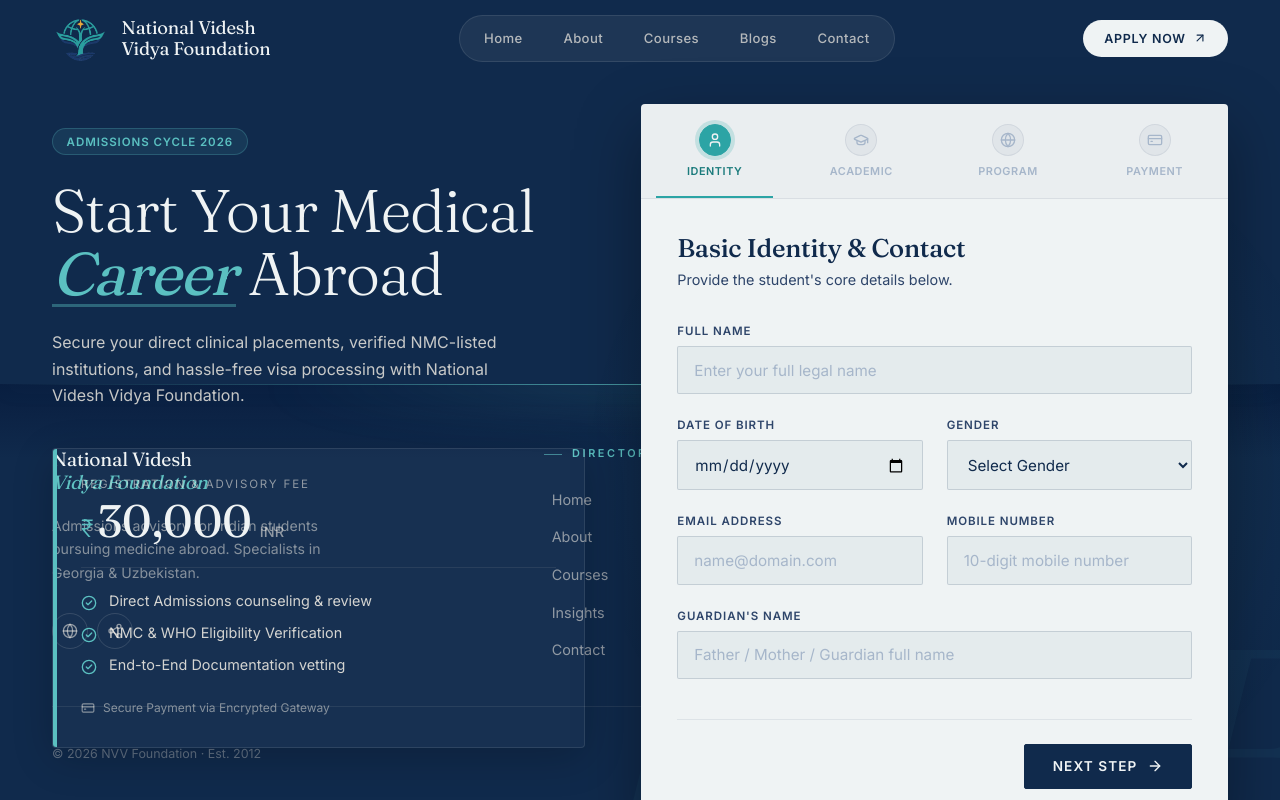
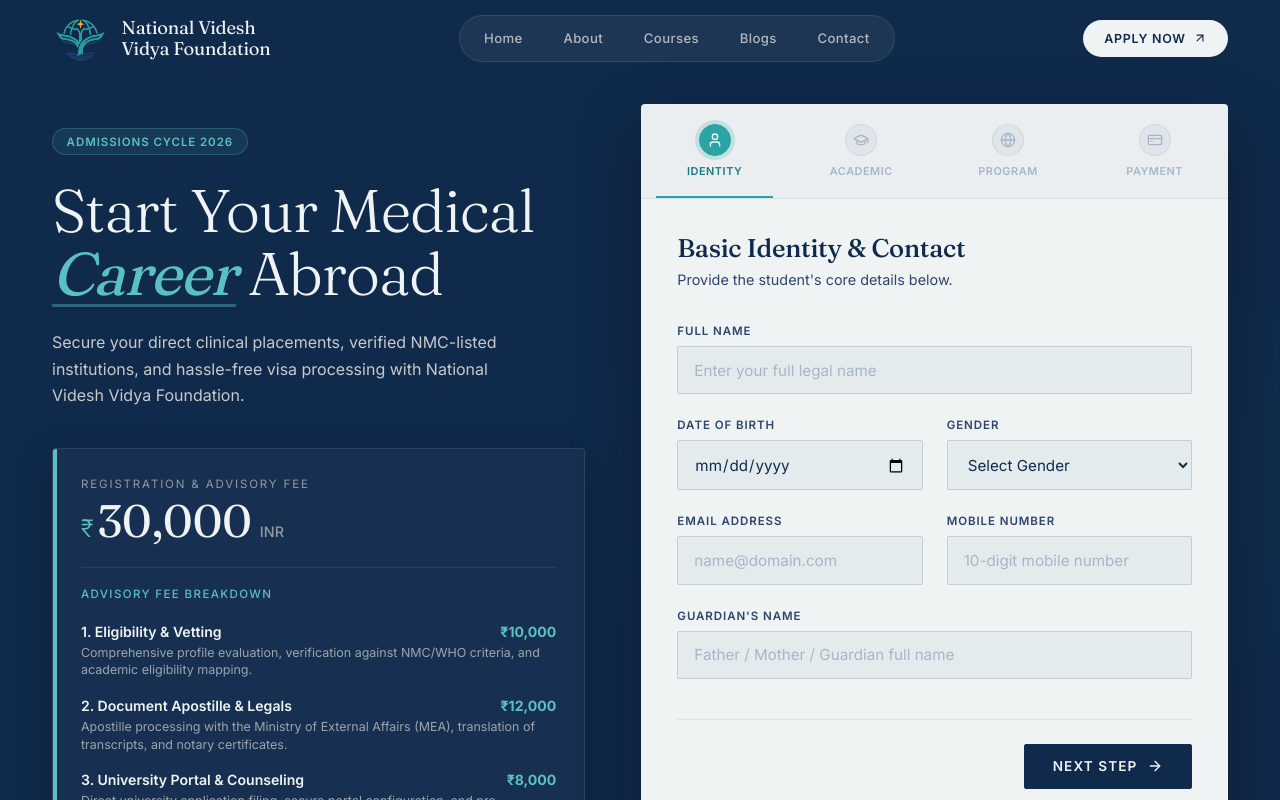
Before and after one commit to yashx420/nvvfoundation, a Next.js app: page /apply in a window 1280 px wide. Shown: the top 800 px of the page. Built offline with nearby package versions, Linux system fonts and the light colour scheme.

Commit message:
Remove price from Hero CTA, resolve apply page footer overlap, and add transparent advisory fee breakdown

```diff
--- a/src/app/apply/apply.module.css
+++ b/src/app/apply/apply.module.css
@@ -690,3 +690,46 @@
   from { opacity: 0; transform: translate3d(0, 20px, 0); }
   to   { opacity: 1; transform: none; }
 }
+
+/* ---------- Pricing Fee Breakdown ---------- */
+.breakdownSection {
+  border-top: 1px solid rgba(246, 241, 231, 0.08);
+  padding: 1.25rem 0;
+  display: flex;
+  flex-direction: column;
+  gap: 1.15rem;
+}
+
+.breakdownTitle {
+  font-family: var(--font-sans);
+  font-size: 0.72rem;
+  letter-spacing: 0.12em;
+  text-transform: uppercase;
+  color: var(--teal-soft);
+  margin-bottom: 0.25rem;
+}
+
+.breakdownItem {
+  display: flex;
+  flex-direction: column;
+  gap: 0.25rem;
+}
+
+.breakdownHeader {
+  display: flex;
+  justify-content: space-between;
+  align-items: center;
+  font-size: 0.88rem;
+  font-weight: 600;
+  color: var(--paper);
+}
+
+.breakdownHeader strong {
+  color: var(--teal-soft);
+}
+
+.breakdownDesc {
+  font-size: 0.78rem;
+  line-height: 1.4;
+  color: rgba(246, 241, 231, 0.6);
+}
--- a/src/app/apply/page.tsx
+++ b/src/app/apply/page.tsx
@@ -234,20 +234,41 @@ export default function ApplyPage() {
                       <span className={styles.pricePeriod}>INR</span>
                     </div>
                   </div>
-                  <ul className={styles.pricingFeatures}>
-                    <li>
-                      <CheckCircle2 size={16} className={styles.checkIcon} />
-                      <span>Direct Admissions counseling & review</span>
-                    </li>
-                    <li>
-                      <CheckCircle2 size={16} className={styles.checkIcon} />
-                      <span>NMC & WHO Eligibility Verification</span>
-                    </li>
-                    <li>
-                      <CheckCircle2 size={16} className={styles.checkIcon} />
-                      <span>End-to-End Documentation vetting</span>
-                    </li>
-                  </ul>
+
+                  <div className={styles.breakdownSection}>
+                    <h4 className={styles.breakdownTitle}>Advisory Fee Breakdown</h4>
+
+                    <div className={styles.breakdownItem}>
+                      <div className={styles.breakdownHeader}>
+                        <span>1. Eligibility & Vetting</span>
+                        <strong>₹10,000</strong>
+                      </div>
+                      <p className={styles.breakdownDesc}>
+                        Comprehensive profile evaluation, verification against NMC/WHO criteria, and academic eligibility mapping.
+                      </p>
+                    </div>
+
+                    <div className={styles.breakdownItem}>
+                      <div className={styles.breakdownHeader}>
+                        <span>2. Document Apostille & Legals</span>
+                        <strong>₹12,000</strong>
+                      </div>
+                      <p className={styles.breakdownDesc}>
+                        Apostille processing with the Ministry of External Affairs (MEA), translation of transcripts, and notary certificates.
+                      </p>
+                    </div>
+
+                    <div className={styles.breakdownItem}>
+                      <div className={styles.breakdownHeader}>
+                        <span>3. University Portal & Counseling</span>
+                        <strong>₹8,000</strong>
+                      </div>
+                      <p className={styles.breakdownDesc}>
+                        Direct university application filing, secure portal configuration, and pre-departure advisory counseling sessions.
+                      </p>
+                    </div>
+                  </div>
+
                   <div className={styles.secureBadge}>
                     <CreditCard size={14} />
                     <span>Secure Payment via Encrypted Gateway</span>
@@ -650,7 +671,7 @@ export default function ApplyPage() {
           </div>
         </main>
       </div>
-      <Footer curtain={true} />
+      <Footer />
     </>
   );
 }
--- a/src/components/HeroSection.tsx
+++ b/src/components/HeroSection.tsx
@@ -97,7 +97,7 @@ const HeroSection = () => {
 
         <div className={styles.actions}>
           <Link href="/apply" className={`btn ${styles.cta}`}>
-            <span>Apply Now &mdash; ₹30,000 INR</span>
+            <span>Apply Now</span>
             <ArrowUpRight size={16} strokeWidth={1.75} />
           </Link>
           <Link href="#contact" className={styles.ghost}>
```
